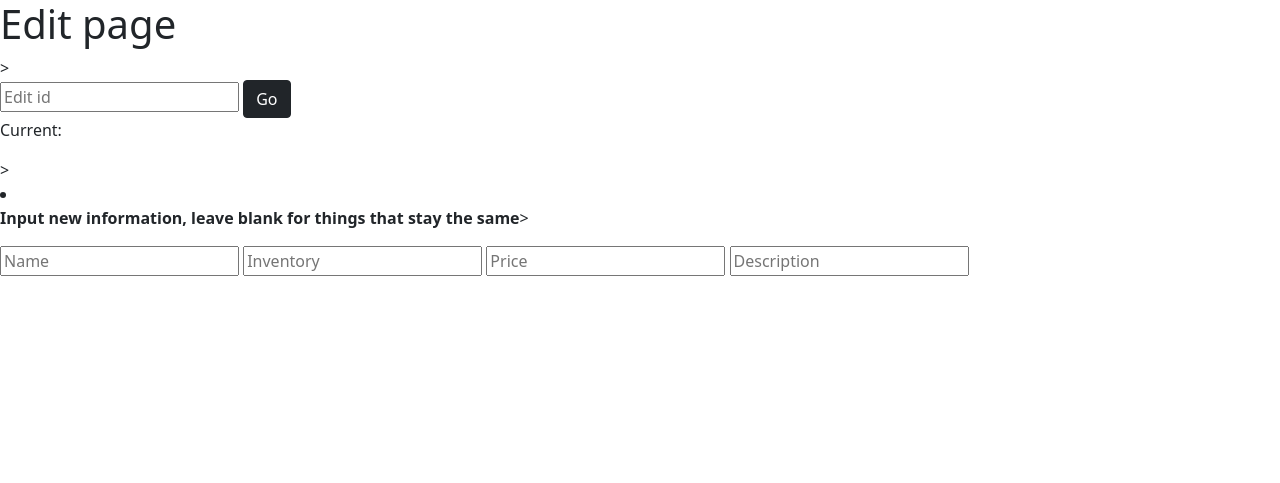
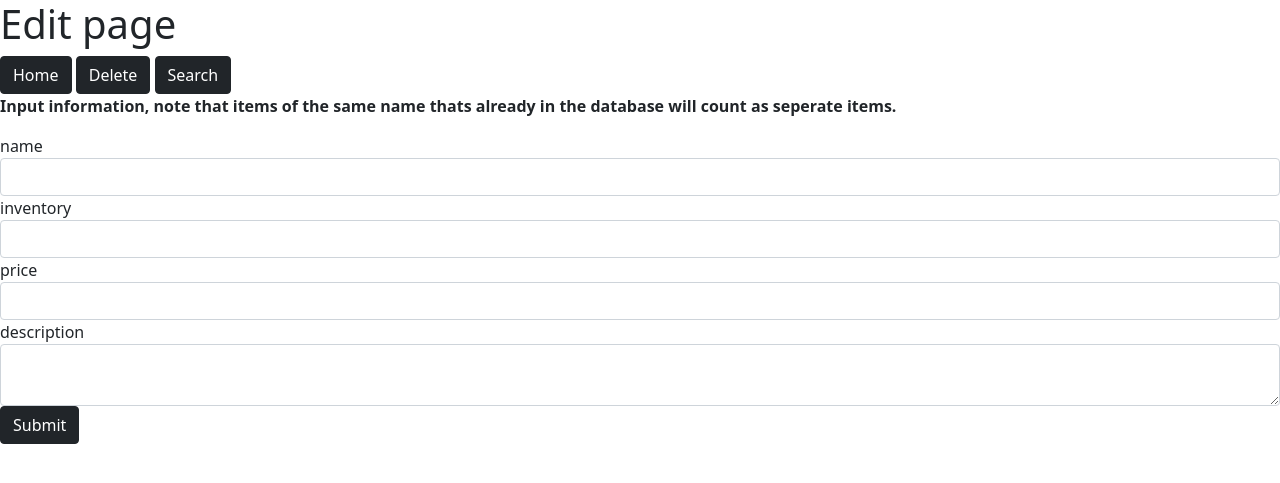
Before and after one commit to SquidCaptain/InventoryTrackingWebapp, a Flask app: page /edit/1 in a window 1280 px wide. Shown: the top 483 px of the page. Run offline with Flask 2, Linux system fonts and the light colour scheme; parts of the project's set-up code (start-up, migrations or seed data) failed here and were passed over.

Commit message:
just need to finish edit and challenge

```diff
--- a/forms.py
+++ b/forms.py
@@ -1,9 +1,9 @@
-from wtforms import Form, StringField, TextAreaField, IntegerField, FloatField
+from wtforms import Form, StringField, TextAreaField, IntegerField, DecimalField
 
 class AddForm(Form):
     name = StringField("name")
     inventory = IntegerField("inventory")
-    price = FloatField("price")
+    price = DecimalField("price")
     description = TextAreaField("description")
 
 class DelForm(Form):
--- a/models.py
+++ b/models.py
@@ -15,4 +15,4 @@ class Item(db.Model):
         super().__init__(*args, **kwargs)
 
     def __repr__(self):
-        return f'<Item id: {self.id_num}, name: {self.name}, inventory: {self.inventory}, price: {self.price}, description: {self.description}>'
+        return f'<Item id: {self.id_num}, name: {self.name}, inventory: {self.inventory}, price: ${self.price}, description: {self.description}>'
--- a/templates/add.html
+++ b/templates/add.html
@@ -2,8 +2,12 @@
 <!-- Bootstrap -->
 <link href="https://cdn.jsdelivr.net/npm/bootstrap@5.1.3/dist/css/bootstrap.min.css" rel="stylesheet" integrity="sha384-1BmE4kWBq78iYhFldvKuhfTAU6auU8tT94WrHftjDbrCEXSU1oBoqyl2QvZ6jIW3" crossorigin="anonymous">
 
+<a href="{{ url_for('home_page') }}" class="btn btn-dark">Home</a>
+<a href="{{ url_for('delete') }}" class="btn btn-dark">Delete</a>
+<a href="{{ url_for('view') }}" class="btn btn-dark">Search</a>
 <form action="{{ url_for('item_create') }}" method="POST">
     <p><strong>Input information, note that items of the same name thats already in the database will count as seperate items.</strong></p>
+    <p>{{ message }}</p>
     {% for field in form %}
         <div class="form-group">
             {{ field.label() }}
--- a/templates/edit.html
+++ b/templates/edit.html
@@ -1,23 +1,18 @@
 <h1>Edit page</h1>
-<!-- Bootstrap -->>
+<!-- Bootstrap -->
 <link href="https://cdn.jsdelivr.net/npm/bootstrap@5.1.3/dist/css/bootstrap.min.css" rel="stylesheet" integrity="sha384-1BmE4kWBq78iYhFldvKuhfTAU6auU8tT94WrHftjDbrCEXSU1oBoqyl2QvZ6jIW3" crossorigin="anonymous">
 
-<!-- The form -->
-<form class="form-inline my-2 my-lg-0" action="edit" method="GET">
-   <input type="text" placeholder="Edit id" name="searchID">
-   <button type="submit" class="btn btn-dark">Go</button>
-    {% for item in items %}
-      <li>{{item}}</li>
+<a href="{{ url_for('home_page') }}" class="btn btn-dark">Home</a>
+<a href="{{ url_for('delete') }}" class="btn btn-dark">Delete</a>
+<a href="{{ url_for('view') }}" class="btn btn-dark">Search</a>
+<form action="{{ url_for('item_create') }}" method="POST">
+    <p><strong>Input information, note that items of the same name thats already in the database will count as seperate items.</strong></p>
+    <p>{{ message }}</p>
+    {% for field in form %}
+        <div class="form-group">
+            {{ field.label() }}
+            {{ field(class="form-control") }}
+        </div>
     {% endfor %}
-
+    <button class="btn btn-dark">Submit</button>
 </form>
-<form>
-    <p>Current:</p>>
-    <li>{{item}}</li>
-    <p><strong>Input new information, leave blank for things that stay the same</strong>></p>
-    <input type="text" placeholder="Name" name="searchID">
-    <input type="number" placeholder="Inventory" name="searchID">
-    <input type="number" placeholder="Price" name="searchID">
-    <input type="text" placeholder="Description" name="searchID">
-
-</form>
--- a/templates/remove.html
+++ b/templates/remove.html
@@ -2,8 +2,12 @@
 <!-- Bootstrap -->
 <link href="https://cdn.jsdelivr.net/npm/bootstrap@5.1.3/dist/css/bootstrap.min.css" rel="stylesheet" integrity="sha384-1BmE4kWBq78iYhFldvKuhfTAU6auU8tT94WrHftjDbrCEXSU1oBoqyl2QvZ6jIW3" crossorigin="anonymous">
 
+<a href="{{ url_for('home_page') }}" class="btn btn-dark">Home</a>
+<a href="{{ url_for('view') }}" class="btn btn-dark">Search</a>
+<a href="{{ url_for('item_create') }}" class="btn btn-dark">Add</a>
+
 <form action="{{ url_for('delete') }}" method="POST">
-    <p><strong>Warning: If is a decimal, input will be floored.</strong></p>
+    <p><strong>Warning:</strong></p>
     <p><strong>Items will be permanantly deleted.</strong></p>
     <p><strong>{{ message }}</strong></p>
     {% for field in form %}
--- a/templates/search.html
+++ b/templates/search.html
@@ -1,11 +1,16 @@
 <h1>Search page</h1>
 <!-- Bootstrap -->>
 <link href="https://cdn.jsdelivr.net/npm/bootstrap@5.1.3/dist/css/bootstrap.min.css" rel="stylesheet" integrity="sha384-1BmE4kWBq78iYhFldvKuhfTAU6auU8tT94WrHftjDbrCEXSU1oBoqyl2QvZ6jIW3" crossorigin="anonymous">
+
+<a href="{{ url_for('home_page') }}" class="btn btn-dark">Home</a>
+<a href="{{ url_for('item_create') }}" class="btn btn-dark">Add</a>
+<a href="{{ url_for('delete') }}" class="btn btn-dark">Delete</a>
 
  <!-- The form -->
  <form class="form-inline my-2 my-lg-0" action="search" method="GET">
    <input type="text" placeholder="Search name" name="search">
    <button type="submit" class="btn btn-dark">Go</button>
+    {% if item  %}
     {% for item in items %}
       <li>{{item}}</li>
     {% endfor %}
--- a/views.py
+++ b/views.py
@@ -38,23 +38,33 @@ def home_page():
 
 @app.route("/add", methods=['POST', 'GET'])
 def item_create():
+    message = "Input"
     form = AddForm()
 
     if request.method == 'POST':
-        name = request.form.get('name')
+        name = request.form.get('name').strip()
         inventory = request.form.get('inventory')
         price = request.form.get('price')
-        description = request.form.get('description')
-
-        try:
-            item = Item(name=name, inventory=inventory, price=price, description=description)
-            db.session.add(item)
-            db.session.commit()
-        except:
-            print("Bad things happend")
+        description = request.form.get('description').strip()
+        if name:
+            ##check if other args defaults
+            if str(inventory) == "":
+                inventory = 0
+            if str(price) == "":
+                price = 0
+            try:
+                item = Item(name=name, inventory=inventory, price=price, description=description)
+                db.session.add(item)
+                db.session.commit()
+                message = "Success"
+            except:
+                print("Bad things happend")
+        else:
+            message = "Invalid Input"
 
 
-    return render_template('add.html', form=form)
+
+    return render_template('add.html', form=form, message=message)
 
 @app.route("/remove", methods=['POST', 'GET'])
 def delete():
@@ -63,10 +73,10 @@ def delete():
     message = ""
     if request.method == 'POST':
         id_num = request.form.get("id_num")
-        print(id_num)
         try:
             Item.query.filter_by(id_num=int(id_num)).delete()
             db.session.commit()
+            items = Item.query.all()
         except:
             print("Bad things happend")
             message = "bad input"
@@ -79,18 +89,26 @@ def view():
 
 @app.route("/edit/<editID>")
 def edit(editID):
-    '''searchResult=searchID(editID)
-    message = "Welcome"
-    if searchResult == None:
-        message = "Invalid ID"
-        searchResult = []
-    else:
-        message = "Edit here"'''
-    return render_template("edit.html")
+    message=""
+    form = AddForm()
 
-@app.route("/edit/verify/<valid>")
-def verify(valid):
-    return "valid"
+    if request.method == 'POST':
+        name = request.form.get('name').strip()
+        inventory = request.form.get('inventory')
+        price = request.form.get('price')
+        description = request.form.get('description').strip()
+
+
+        try:
+            item = Item(name=name, inventory=inventory, price=price, description=description)
+            db.session.add(item)
+            db.session.commit()
+        except:
+            print("Bad things happend")
+
+
+
+    return render_template("edit.html", form=form, message=message)
 
 @app.route("/challenge")
 def challenge():
```
